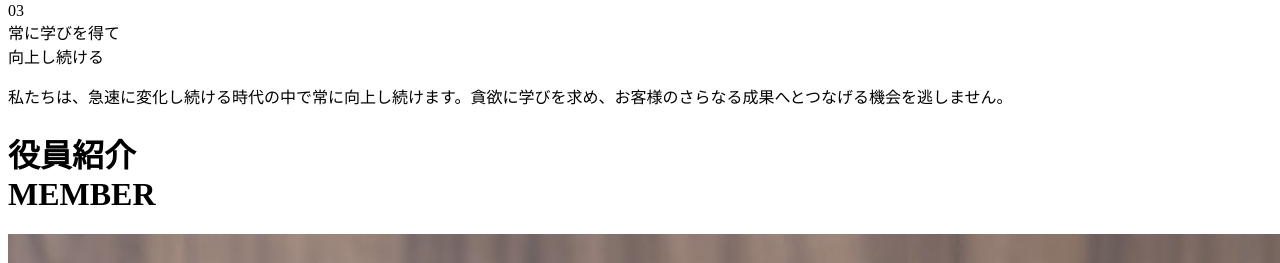
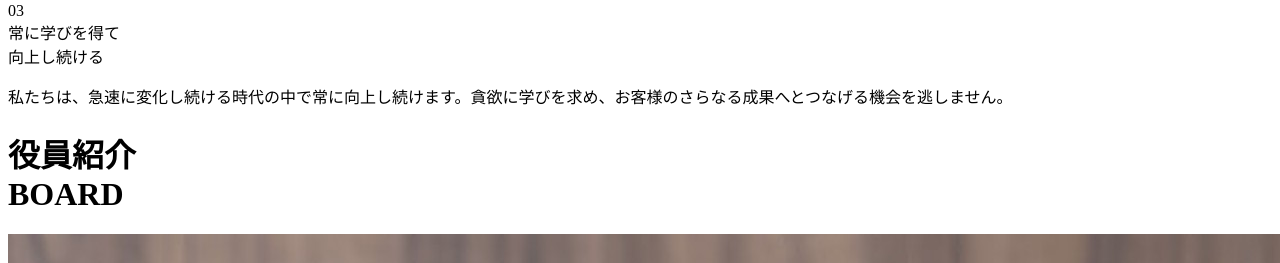
Before and after one commit to stathack2021/homepage, a Next.js app in the folder app/: page / in a window 1280 px wide. Shown: the part 10122-10385 px from the top of the page. Built offline with nearby package versions, Linux system fonts and the light colour scheme.

Commit message:
[fix] change "member" to "board"

```diff
--- a/app/modules/member.tsx
+++ b/app/modules/member.tsx
@@ -10,7 +10,7 @@ export const Member: React.FC<Props> = (props) => {
 
     return (
 
-      <div className="text-white body-font bg-member bg-no-repeat bg-cover" id="member">
+      <div className="text-white body-font bg-member bg-no-repeat bg-cover" id="board">
       <div className="container px-12 md:px-40 lg:px-24 py-16 lg:py-24 mx-auto">
         <div className="text-center mb-20">
           <h1 className="text-5xl lg:text-6xl font-en font-semibold title-font text-white mb-4">
@@ -20,7 +20,7 @@ export const Member: React.FC<Props> = (props) => {
               <span className="text-lg font-jp font-bold">役員紹介</span><br />
               </>
             }
-            MEMBER
+            BOARD
           </h1>
           <div className="flex mt-6 justify-center">
             <div className="w-16 h-1 rounded-full bg-sh-blue inline-flex"></div>
```
